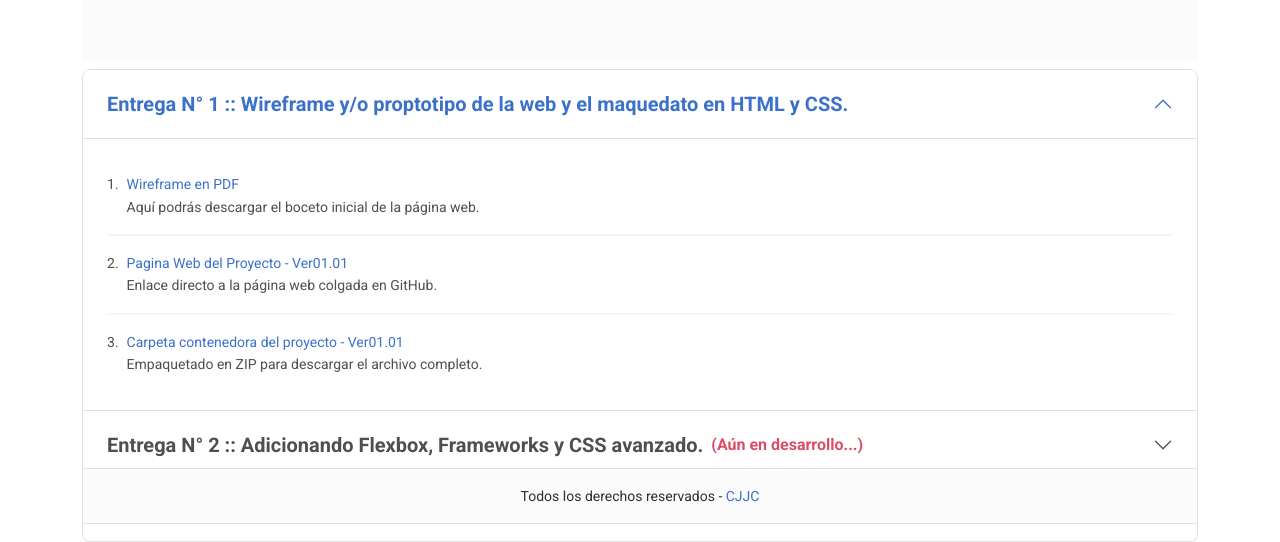
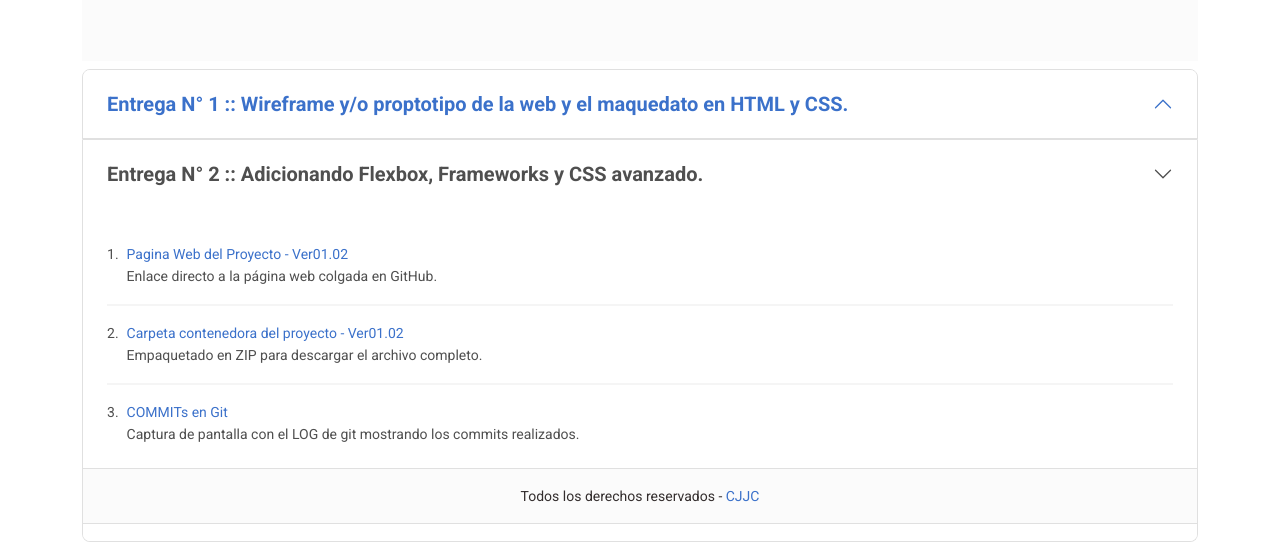
Before and after one commit to christianjjc/PortadaCJJC, a plain HTML site: page index.html in a window 1280 px wide. Shown: the part 276-818 px from the top of the page. Drawn offline with nearby package versions, Linux system fonts and the light colour scheme.

Commit message:
221130 Segunda Entrega SUBIDA y terminada

```diff
--- a/index.html
+++ b/index.html
@@ -36,7 +36,7 @@
                                 <span class="fs-5 fw-bold">Entrega N° 1 :: Wireframe y/o proptotipo de la web y el maquedato en HTML y CSS.</span>
                             </button>
                         </div>
-                        <div id="collapseOne" class="accordion-collapse collapse show" aria-labelledby="headingOne" data-mdb-parent="#accordionExample">
+                        <div id="collapseOne" class="accordion-collapse collapse" aria-labelledby="headingOne" data-mdb-parent="#accordionExample">
                             <div class="accordion-body">
                                 <ol class="list-group list-group-light list-group-numbered">
                                     <li class="list-group-item d-flex justify-content-between align-items-start">
@@ -69,12 +69,11 @@
                     </div>
                     <div class="accordion-item">
                         <div class="accordion-header" id="headingTwo">
-                                <button class="accordion-button collapsed" type="button" data-mdb-toggle="collapse" data-mdb-target="#collapseTwo" aria-expanded="false" aria-controls="collapseTwo">
-                                    <span class="fs-5 fw-bold">Entrega N° 2 :: Adicionando Flexbox, Frameworks y CSS avanzado.</span>
-                                    <span class="fs-6 ms-2 text-danger fw-bold" >(Aún en desarrollo...)</span>
-                                </button>
+                            <button class="accordion-button collapsed" type="button" data-mdb-toggle="collapse" data-mdb-target="#collapseTwo" aria-expanded="false" aria-controls="collapseTwo">
+                                <span class="fs-5 fw-bold">Entrega N° 2 :: Adicionando Flexbox, Frameworks y CSS avanzado.</span>
+                            </button>
                         </div>
-                        <div id="collapseTwo" class="accordion-collapse collapse" aria-labelledby="headingTwo" data-mdb-parent="#accordionExample">
+                        <div id="collapseTwo" class="accordion-collapse collapse show" aria-labelledby="headingTwo" data-mdb-parent="#accordionExample">
                             <div class="accordion-body">
                                 <ol class="list-group list-group-light list-group-numbered">
                                     <li class="list-group-item d-flex justify-content-between align-items-start">
@@ -88,7 +87,7 @@
                                     <li class="list-group-item d-flex justify-content-between align-items-start">
                                         <div class="ms-2 me-auto">
                                             <div>
-                                                <a href="#">Carpeta contenedora del proyecto - Ver01.02</a>
+                                                <a href="https://drive.google.com/file/d/1UNTBrle5TYItoc7C172ddwWb2AgyGNBP/view?usp=sharing" target="_blank">Carpeta contenedora del proyecto - Ver01.02</a>
                                             </div>
                                             Empaquetado en ZIP para descargar el archivo completo.
                                         </div>
@@ -96,7 +95,7 @@
                                     <li class="list-group-item d-flex justify-content-between align-items-start">
                                         <div class="ms-2 me-auto">
                                             <div>
-                                                <a href="#">COMMITs en Git</a>
+                                                <a href="https://drive.google.com/file/d/1ULWFHKeELXCM4Mw0pOlZYahuarqLgq82/view?usp=sharing" target="_blank">COMMITs en Git</a>
                                             </div>
                                             Captura de pantalla con el LOG de git mostrando los commits realizados.
                                         </div>
```
